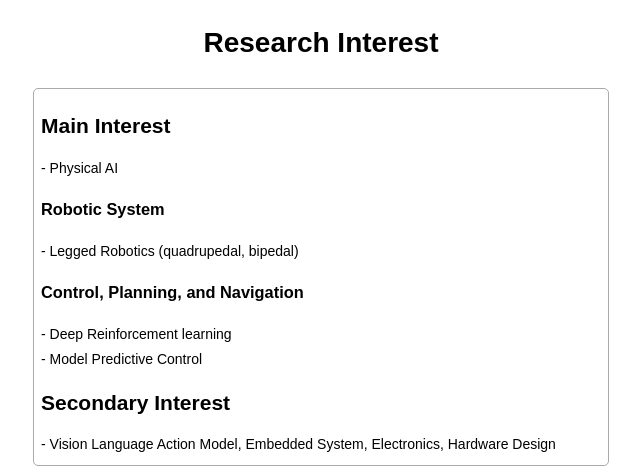
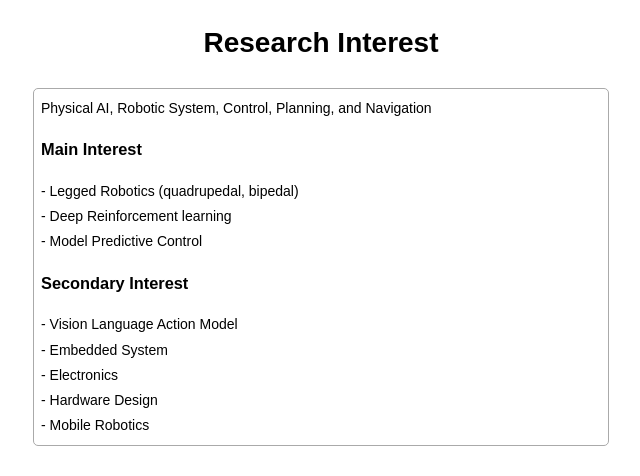
Before and after one commit to wontothree/portfolio, a plain HTML site: page index.html in a window 1280 px wide. Shown: the part 450-926 px from the top of the page, without its empty margins (319-959 px from the left). Drawn offline with Linux system fonts and the light colour scheme.

Commit message:
update contents

```diff
--- a/index.html
+++ b/index.html
@@ -44,18 +44,19 @@
 
         <h1>Research Interest</h1>
         <div class="box">
-            <h2>Main Interest</h2>
-            <div>- Physical AI</div>
+            <div>Physical AI, Robotic System, Control, Planning, and Navigation</div>
 
-            <h3>Robotic System</h3>
+            <h3>Main Interest</h3>
             <div>- Legged Robotics (quadrupedal, bipedal)</div>
-
-            <h3>Control, Planning, and Navigation</h3>
             <div>- Deep Reinforcement learning</div>
             <div>- Model Predictive Control</div>
 
-            <h2>Secondary Interest</h2>
-            <div>- Vision Language Action Model, Embedded System, Electronics, Hardware Design</div>
+            <h3>Secondary Interest</h3>
+            <div>- Vision Language Action Model</div>
+            <div>- Embedded System</div>
+            <div>- Electronics</div>
+            <div>- Hardware Design</div>
+            <div>- Mobile Robotics</div>
         </div>
 
         <h1>Experience</h1>
```
